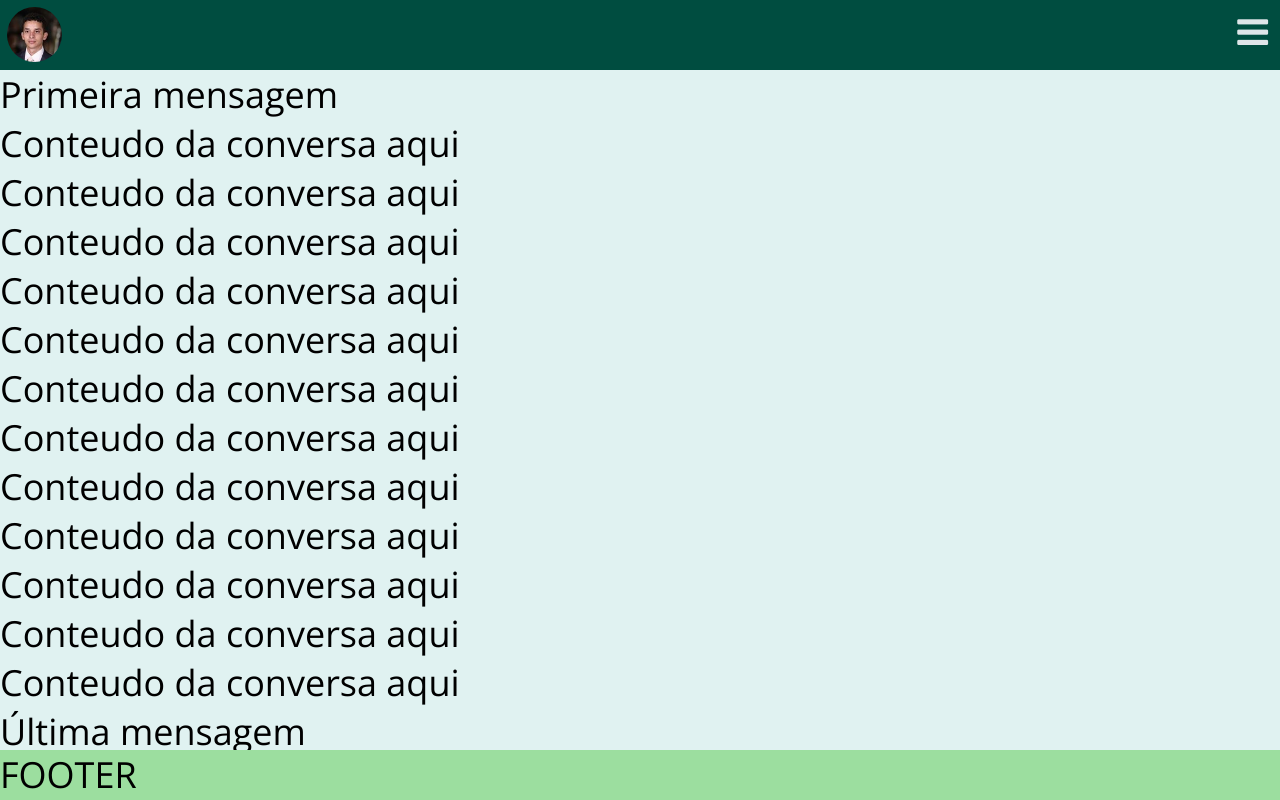
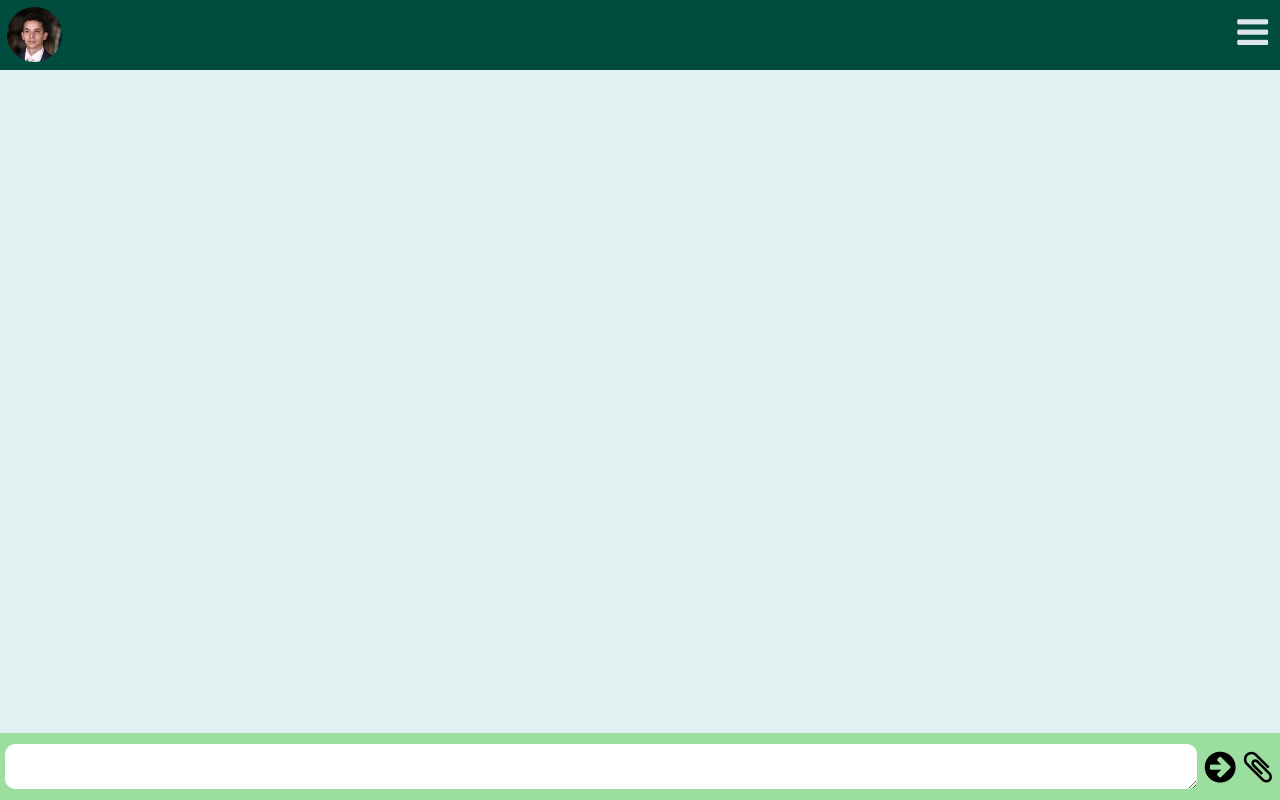
Before and after one commit to WesleiDev/chat-pwa, a website built with webpack: page src/index.html in a window 1280 px wide. Built offline with nearby package versions, Linux system fonts and the light colour scheme.

Commit message:
Finalizado layout do footer

```diff
--- a/src/talk/index.js
+++ b/src/talk/index.js
@@ -5,5 +5,11 @@ export default {
     template: require('./template.html'),
     afteBind :()=>{
         console.log('Carregou a conversa')
+        const talk    = document.getElementById('talk');
+        const sideBar    = document.getElementById('sidebar');
+        talk.addEventListener('click', function(e){
+            e.preventDefault();
+            sideBar.className = 'hide-sidebar';
+        })
     }
 }
--- a/src/talk/template.html
+++ b/src/talk/template.html
@@ -1,16 +1,3 @@
 <div id="talk">
-    <h1>Primeira mensagem</h1>
-    <h1>Conteudo da conversa aqui</h1>
-    <h1>Conteudo da conversa aqui</h1>
-    <h1>Conteudo da conversa aqui</h1>
-    <h1>Conteudo da conversa aqui</h1>
-    <h1>Conteudo da conversa aqui</h1>
-    <h1>Conteudo da conversa aqui</h1>
-    <h1>Conteudo da conversa aqui</h1>
-    <h1>Conteudo da conversa aqui</h1>
-    <h1>Conteudo da conversa aqui</h1>
-    <h1>Conteudo da conversa aqui</h1>
-    <h1>Conteudo da conversa aqui</h1>
-    <h1>Conteudo da conversa aqui</h1>
-    <h1>Última mensagem</h1>
+
 </div>
--- a/src/template/_footer.scss
+++ b/src/template/_footer.scss
@@ -1,8 +1,41 @@
 #footer{
-    height: 50px;
+    height: 67px;
     width: 100%;
     background-color: #9CDE9F;
     margin-bottom: 0px;
+}
+
+.content-footer{
     display: flex;
+    flex-direction: row;
+    margin: auto;
+    align-items: center;
+    height: 100%;
 
+    div{
+        margin-right: 8px;
+    }
+    div:first-child{
+        margin-left: 5px;
+        width: 100%;
+        height: 45px;
+    }
+
+    div textarea{
+        background:  #fff;
+        font-size: 22px;
+        width: 100%;
+        border-radius: 10px;
+        height: 100%;
+        padding: 5px 10px;
+    }
+    div textarea:focus{
+        border: $primary 1px solid;
+    }
+
+    div button{
+
+        cursor: pointer;
+
+    }
 }
--- a/src/template/footer.html
+++ b/src/template/footer.html
@@ -1,3 +1,14 @@
 <div id="footer">
-    <h1>FOOTER</h1>
+    <div class="content-footer">
+        <div >
+                <textarea name="" id="" cols="30" rows="10"></textarea>
+        </div>
+
+        <div>
+                <button id="btn-send"><i class="fa fa-arrow-circle-right"></i></button>
+        </div>
+        <div>
+                <button id="btn-attachment"><i class="fa fa-paperclip"></i></button>
+        </div>
+    </div>
 </div>
--- a/src/template/index.js
+++ b/src/template/index.js
@@ -1,3 +1,4 @@
+import closeMenu from '../utils/CloseMenu';
 require('./style.scss')
 require('font-awesome/css/font-awesome.css')
 
@@ -17,17 +18,9 @@ export default{
     `
     ,
     afteBind: () =>{
-        console.log('Carregou componente')
-        let btnMenu = document.querySelector('.menu-icon');
-        let sideBar = document.getElementById('sidebar');
-        btnMenu.addEventListener('click', function(e){
-            e.preventDefault();
-            if(sideBar.className == 'hide-sidebar' || sideBar.className ==''){
-                sideBar.className = 'show-sidebar'
-            }else{
-                sideBar.className = 'hide-sidebar';
-            }
+        console.log('Carregou template');
+        const btnMenu = document.querySelector('.menu-icon');
 
-        })
+        btnMenu.addEventListener('click', closeMenu)
     }
 }
--- /dev/null
+++ b/src/utils/CloseMenu.js
@@ -0,0 +1,11 @@
+export default function(e){
+
+    const sideBar = document.getElementById('sidebar');
+
+    e.preventDefault();
+    if(sideBar.className == 'hide-sidebar' || sideBar.className ==''){
+        sideBar.className = 'show-sidebar'
+    }else{
+        sideBar.className = 'hide-sidebar';
+    }
+}
```
Also changed, not shown: dist/c8180b4abb6cce121a1b702be9a4d762.jpg (added), dist/main.js, 1 other file.
